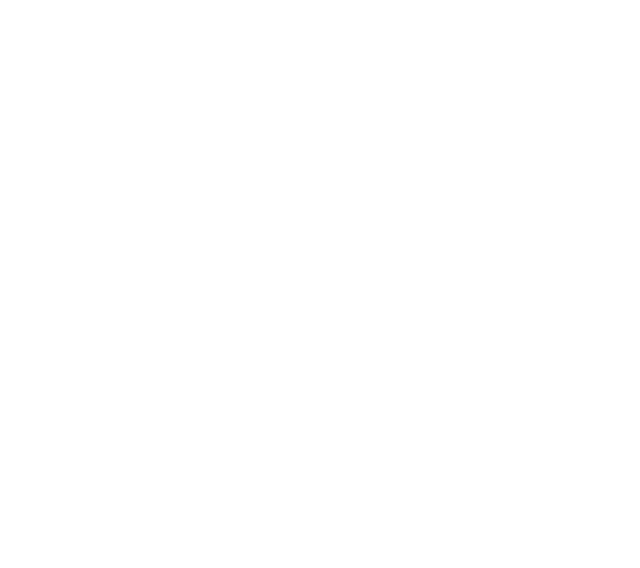
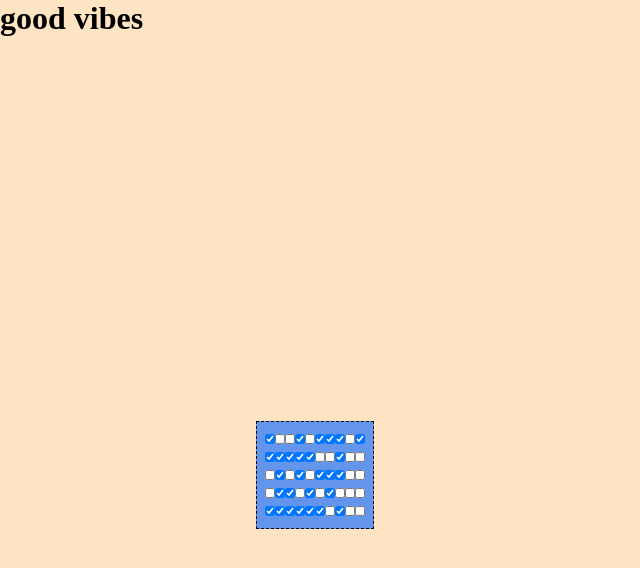
Before and after one commit to tywenk/flatiron-my-site-prework, a plain HTML site: page index.html in a window 1280 px wide. Shown: the whole page, without its empty margins (0-640 px from the left). Drawn offline with Linux system fonts and the light colour scheme.

Commit message:
added a dyamic box of checkboxes via js

```diff
--- a/css/style.css
+++ b/css/style.css
@@ -0,0 +1,28 @@
+* {
+  margin: 0px;
+  padding: 0px;
+}
+
+body {
+  background-color: bisque;
+}
+input.cb {
+  width: 10px;
+  height: 10px;
+}
+
+#bg-cb {
+  position: relative;
+  background-color: cornflowerblue;
+  width: 100px;
+  margin-left: 20%;
+  margin-top: 30%;
+  padding: 0.5em;
+  border: 1em;
+  border-width: 0.1em;
+  border-color: rgb(0, 0, 0);
+  border-style: dashed;
+}
+
+.marq-cont {
+}
--- a/index.html
+++ b/index.html
@@ -8,6 +8,9 @@
     <title>Tywen Site - Prework</title>
   </head>
   <body>
+    <div id="x">
+      <h1 id="y">good vibes</h1>
+    </div>
     <script src="./js/index.js"></script>
   </body>
 </html>
--- a/js/index.js
+++ b/js/index.js
@@ -0,0 +1,38 @@
+const height = window.innerHeight
+const width = window.innerWidth
+
+console.log(`Width: ${width}, Height: ${height}`)
+
+const makeCheckGrid = () => {
+  const div = document.createElement("div")
+  div.setAttribute("id", "bg-cb")
+  document.body.appendChild(div)
+
+  const bgcb = document.getElementById("bg-cb")
+  const row = 5
+  const col = 10
+  for (let i = 0; i < row; i++) {
+    for (let j = 0; j < col; j++) {
+      const check = document.createElement("input")
+      check.type = "checkbox"
+      check.className = "cb"
+      if (randomBool()) {
+        check.checked = true
+      }
+      bgcb.appendChild(check)
+    }
+  }
+}
+
+function makeMarquee() {
+  const div = document.createElement("div")
+  div.setAttribute("class", "marq-cont")
+  document.body.appendChild(div)
+}
+
+const randomBool = () => {
+  // 50 % true or false
+  return Math.floor(Math.random() < 0.5)
+}
+
+makeCheckGrid()
```
